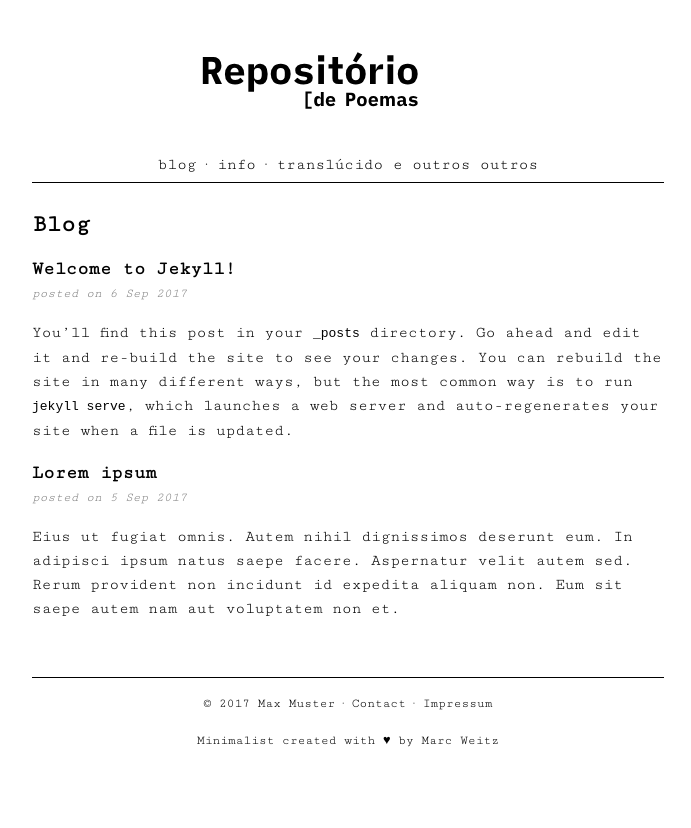
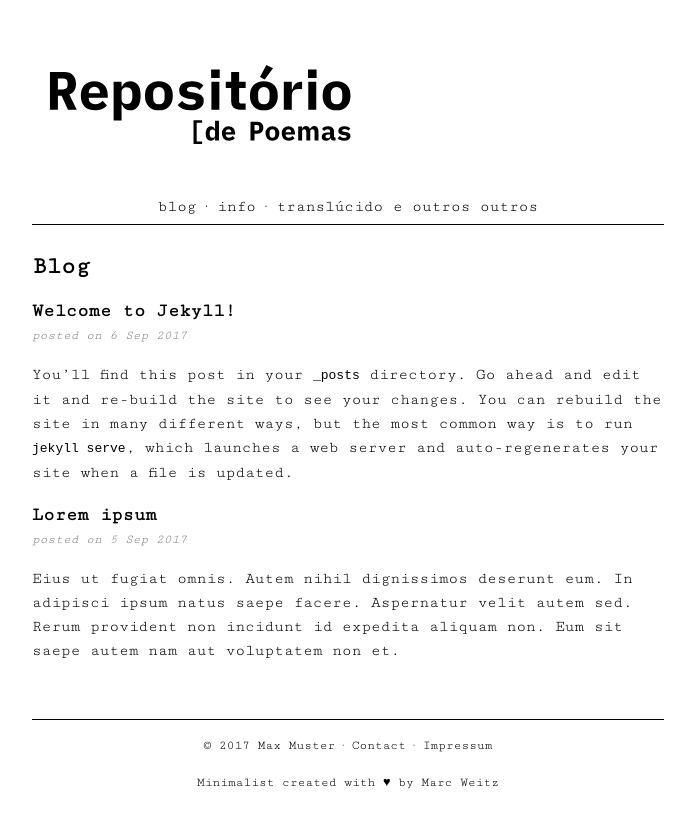
Before and after one commit to olivia-olivia/olivia-olivia.github.io, a Jekyll site: the page built from index.md, in a window 1280 px wide. Shown: the top 828 px of the page, without its empty margins (292-983 px from the left). Built offline with Jekyll 4.4.1, drawn with Linux system fonts in a browser that asks for light colours.

Commit message:
alinhando logo

```diff
--- a/assets/css/style.css
+++ b/assets/css/style.css
@@ -58,12 +58,12 @@ a:hover	{
 }
 
 #logo	{
-	text-align:center;
+	text-align:left;
 	margin: 20px auto 20px auto;
 }
 
 #logo img {
-	max-width: 50%;
+	max-width: 70%;
 }
 
 #content-left a:link, #content-left a:visited	{
```
